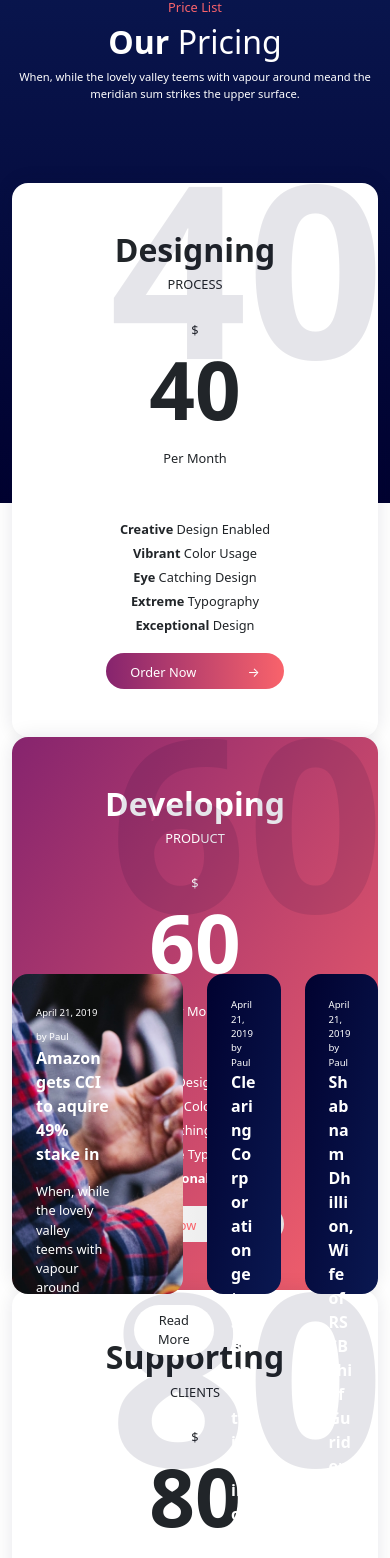
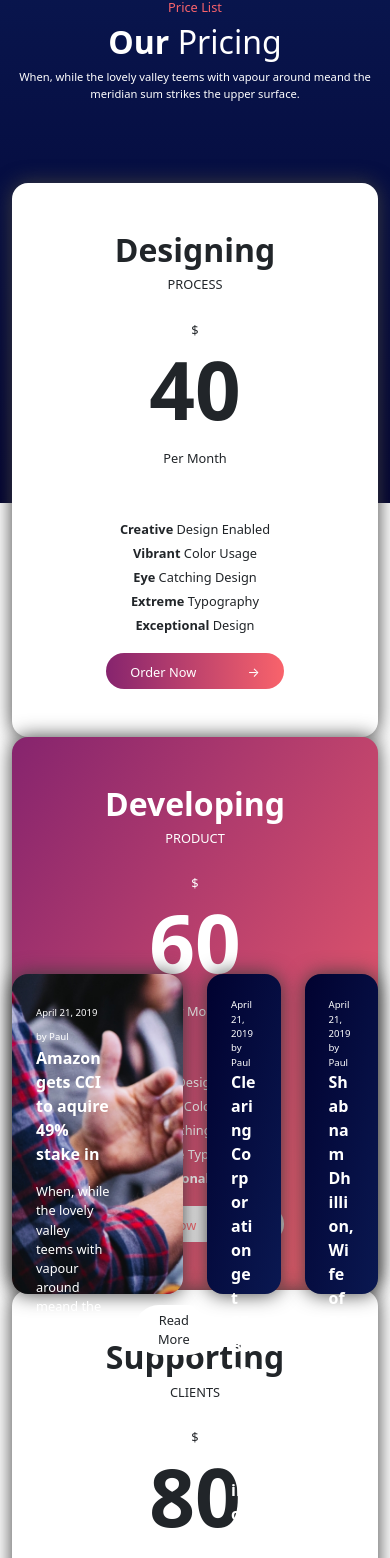
Before and after one commit to Francesco-Iannuzzi/proj-html-vuejs, a Vue app: page / in a window 390 px wide. Shown: the part 4859-6417 px from the top of the page. Built offline with nearby package versions, Linux system fonts and the light colour scheme.

Commit message:
add box-shadow cards + second steps responsive

```diff
--- a/src/assets/scss/partials/_pageFooter.scss
+++ b/src/assets/scss/partials/_pageFooter.scss
@@ -15,6 +15,7 @@ footer {
         .card {
             background-image: linear-gradient(to right, $bgSecondaryGradient1, $bgSecondaryGradient2);
             height: 10rem;
+            box-shadow: $bgCard 0 -5px 20px 0px;
 
             h2 {
                 font-size: 2rem;
--- a/src/assets/scss/partials/_pageMain.scss
+++ b/src/assets/scss/partials/_pageMain.scss
@@ -89,14 +89,14 @@ main {
                 &:hover>.item_card_img {
 
                     .card {
-                        box-shadow: $bgNumber 0 0 20px 0px;
+                        box-shadow: $bgCard 0 0 20px 0px;
                     }
                 }
 
                 &:hover>.item_card_text {
                     background-image: linear-gradient(to bottom, $bgPrimaryGradient2, $dark);
                     color: $light;
-                    box-shadow: $bgNumber 0 0 20px 0px;
+                    box-shadow: $bgCard 0 0 20px 0px;
 
                     .arrow {
                         background-color: $bgSecondaryGradient2;
@@ -271,7 +271,7 @@ main {
                         border: none;
                         border-radius: 1rem;
                         position: relative;
-                        box-shadow: $bgNumber 0 0 20px 0px;
+                        box-shadow: $bgCard 0 0 20px 0px;
 
                         ul {
                             list-style: none;
@@ -357,6 +357,7 @@ main {
                     background-image: url("/src/assets/img/headway-537308-unsplash-1380x703.jpg");
                     background-size: cover;
                     color: $light;
+                    box-shadow: $bgCard 0 0 20px 0px;
                     border-radius: 1rem;
 
                     span {
@@ -380,6 +381,7 @@ main {
                     height: 20rem;
                     background-image: linear-gradient(to bottom right, $myBgGradient2, $myBgGradient1);
                     color: $light;
+                    box-shadow: $bgCard 0 0 20px 0px;
                     border-radius: 1rem;
 
                     span {
--- a/src/assets/scss/partials/_variables.scss
+++ b/src/assets/scss/partials/_variables.scss
@@ -6,6 +6,7 @@ $bgPrimaryGradient1: #03A7D3E6;
 $bgPrimaryGradient2: #527CEB;
 $bgSecondaryGradient1: #86246E;
 $bgSecondaryGradient2: #F9636B;
+$bgCard: #3D3D3D;
 $bgNumber: #0202301A;
 $itemFooter: #818A91;
 $myBgGradient1: #0a1851;
--- a/src/components/SectionBlog.vue
+++ b/src/components/SectionBlog.vue
@@ -55,7 +55,7 @@ export default {
                         <p>
                             <strong>Clearing Corporation get SEBI nod to invest in overnight funds</strong>
                         </p>
-                        <p class="fw-light">
+                        <p class="fw-light d-none d-lg-block">
                             When, while the lovely valley teems with vapour around meand the meridian sun
                         </p>
                         <div>
@@ -71,7 +71,7 @@ export default {
                         <p>
                             <strong>Shabnam Dhillion, Wife of RSSB chief Gurider Dhillon, passes away in London</strong>
                         </p>
-                        <p class="fw-light">
+                        <p class="fw-light d-none d-lg-block">
                             When, while the lovely valley teems with vapour around meand the meridian sun
                         </p>
                         <div>
--- a/src/components/SectionPrice.vue
+++ b/src/components/SectionPrice.vue
@@ -62,7 +62,7 @@ export default {
                                     <span> &rarr; </span>
                                 </button>
                             </div>
-                            <div class="number_bg">
+                            <div class="number_bg d-none d-lg-block">
                                 <h1>40</h1>
                             </div>
                             <!-- /number_bg -->
@@ -104,7 +104,7 @@ export default {
                                     <span> &rarr; </span>
                                 </button>
                             </div>
-                            <div class="number_bg">
+                            <div class="number_bg d-none d-lg-block">
                                 <h1>60</h1>
                             </div>
                             <!-- /number_bg -->
@@ -146,7 +146,7 @@ export default {
                                     <span> &rarr; </span>
                                 </button>
                             </div>
-                            <div class="number_bg">
+                            <div class="number_bg d-none d-lg-block">
                                 <h1>80</h1>
                             </div>
                             <!-- /number_bg -->
```
